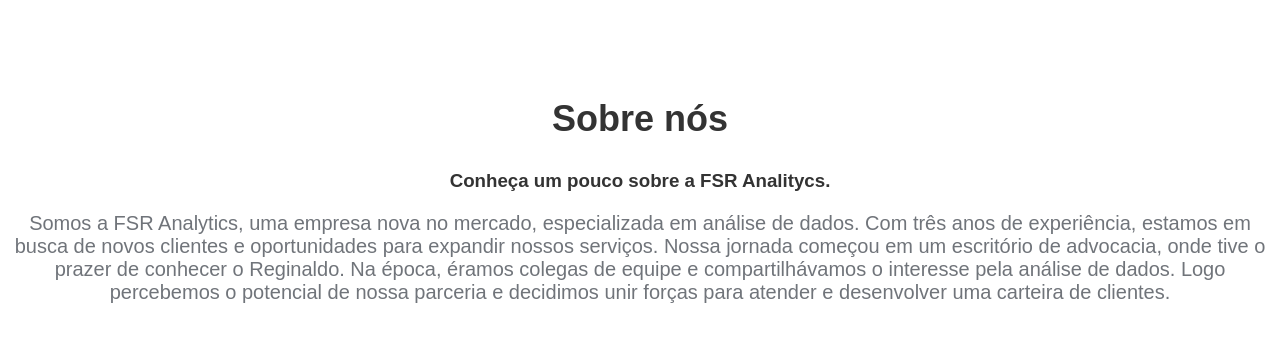
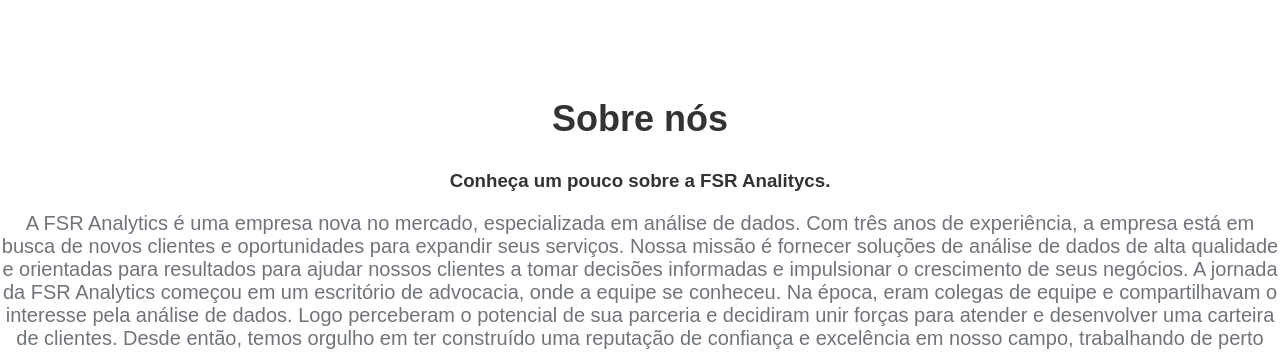
Before and after one commit to reginaldoa/teste_site, a plain HTML site: page index.html in a window 1280 px wide. Shown: the part 2650-3002 px from the top of the page. Drawn offline with Linux system fonts and the light colour scheme.

Commit message:
Update index.html

```diff
--- a/index.html
+++ b/index.html
@@ -45,8 +45,8 @@
 
 
                 <a href="#" class="close">&times;</a>
-                <h2>WhatsApp: <a href="https://wa.me/5511970907249?text=Ol%C3%A1%2C+estou+vindo+atrav%C3%A9s+do+site%2C+gostaria+de+fazer+um+or%C3%A7amento+com+a+FSR" target="_blank">(11)97090-7249</a></h2>
-                <h3>E-mail:<a href="mailto:gestaoti@febrapo.org.br">fabio1.a.soares@hotmail.com</a></h3>
+                <h2><img src="img/whatsapp.png" alt=""> <a href="https://wa.me/5511970907249?text=Ol%C3%A1%2C+estou+vindo+atrav%C3%A9s+do+site%2C+gostaria+de+fazer+um+or%C3%A7amento+com+a+FSR" target="_blank">(11)97090-7249</a></h2>
+                <h3><img src="img/e-mail.png" alt=""><a href="mailto:gestaoti@febrapo.org.br">fabio1.a.soares@hotmail.com</a></h3>
 
                 <p></p>
             </div>
@@ -165,11 +165,18 @@
                 <h3>Conheça um pouco sobre a FSR Analitycs.</h3>
 
                 <p>
-                    Somos a FSR Analytics, uma empresa nova no mercado, especializada em análise de dados. Com três anos de experiência, estamos em busca de novos clientes e oportunidades para expandir nossos serviços.
+                    A FSR Analytics é uma empresa nova no mercado, especializada em análise de dados. Com três anos de experiência, a empresa está em busca de novos clientes e oportunidades para expandir seus serviços.
 
-                    Nossa jornada começou em um escritório de advocacia, onde tive o prazer de conhecer o Reginaldo. Na época, éramos colegas de equipe e compartilhávamos o interesse pela análise de dados. Logo percebemos o potencial de nossa parceria e decidimos unir forças para atender e desenvolver uma carteira de clientes.</p>
+                    Nossa missão é fornecer soluções de análise de dados de alta qualidade e orientadas para resultados para ajudar nossos clientes a tomar decisões informadas e impulsionar o crescimento de seus negócios.
 
+                    A jornada da FSR Analytics começou em um escritório de advocacia, onde a equipe se conheceu. Na época, eram colegas de equipe e compartilhavam o interesse pela análise de dados. Logo perceberam o potencial de sua parceria e decidiram unir forças para atender e desenvolver uma carteira de clientes.
 
+                    Desde então, temos orgulho em ter construído uma reputação de confiança e excelência em nosso campo, trabalhando de perto com nossos clientes para entender suas necessidades e oferecer soluções personalizadas que impulsionam resultados tangíveis.
+
+                    Na FSR Analytics, valorizamos a inovação, a integridade e o compromisso com a excelência. Estamos constantemente buscando maneiras de aprimorar nossos serviços e superar as expectativas de nossos clientes.
+
+                    Estamos ansiosos para continuar nossa jornada e expandir nosso alcance, ajudando mais empresas a transformar dados em insights valiosos e acionáveis.
+                    </p>
                 </section>
         </main>
         <footer>
```
